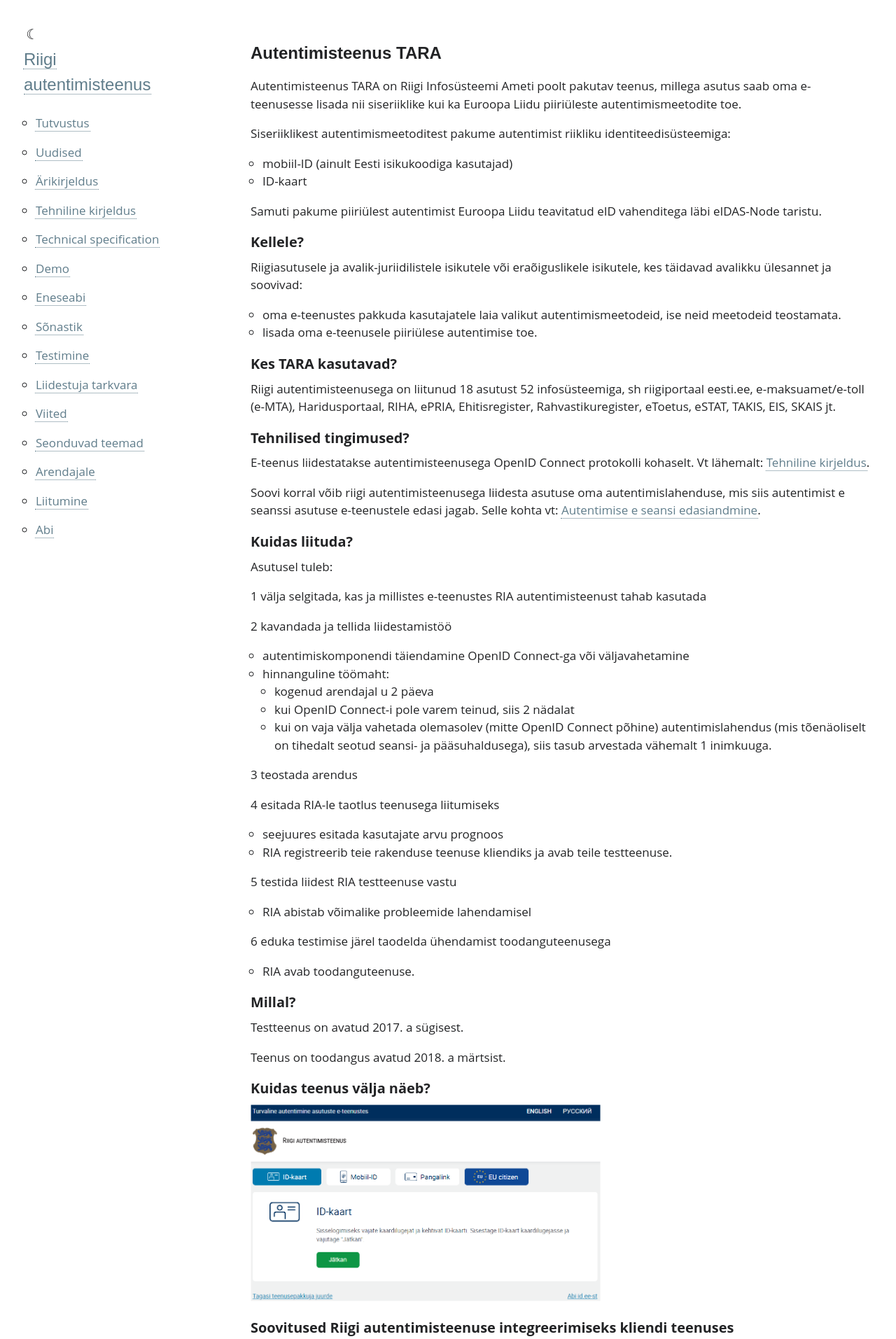
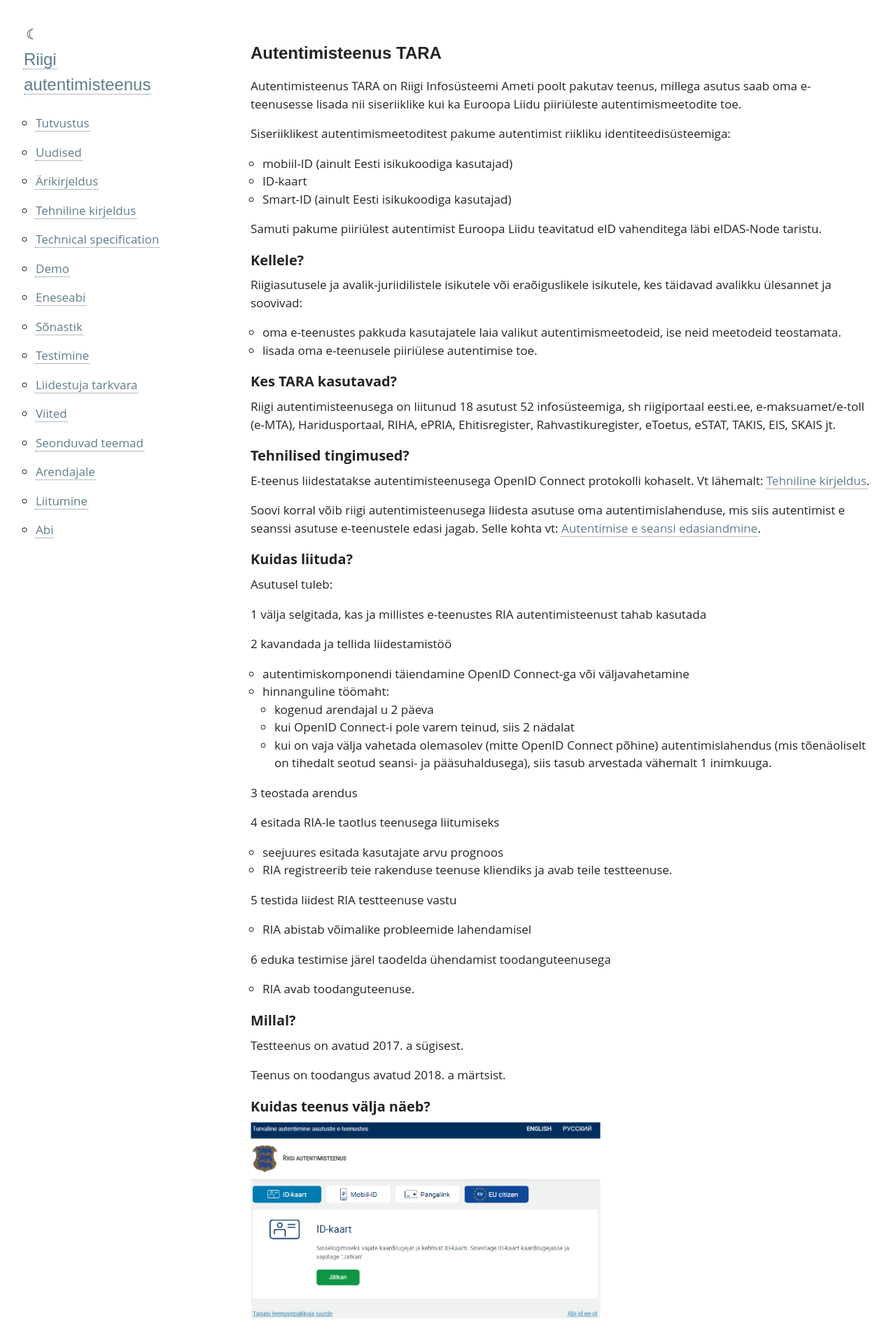
Before and after one commit to e-gov/TARA-Doku, a Jekyll site: the page built from Arikirjeldus.md, in a window 1280 px wide. Shown: the top 1913 px of the page at 70% size. Built offline with Jekyll 4.4.1, drawn with Linux system fonts in a browser that asks for light colours; our own code applies the rules of GitHub Pages for plain Markdown files.

Commit message:
Update Arikirjeldus.md

```diff
--- a/Arikirjeldus.md
+++ b/Arikirjeldus.md
@@ -10,6 +10,7 @@ Siseriiklikest autentimismeetoditest pakume autentimist riikliku identiteedisüs
 
 - mobiil-ID (ainult Eesti isikukoodiga kasutajad)
 - ID-kaart
+- Smart-ID (ainult Eesti isikukoodiga kasutajad)
 
 Samuti pakume piiriülest autentimist Euroopa Liidu teavitatud eID vahenditega läbi eIDAS-Node taristu.
 
```
